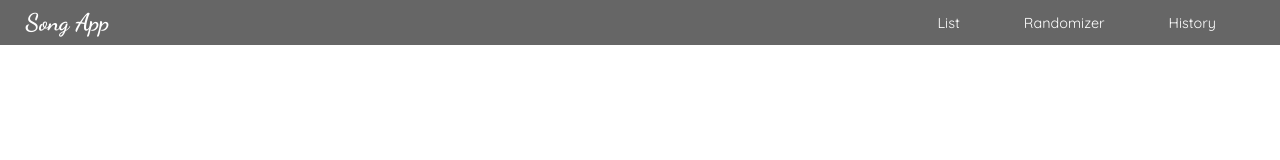
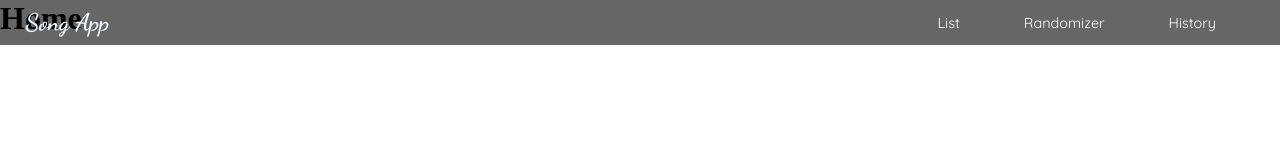
Before and after one commit to Salvador318Alvarez/SongLeadersApp, a React (Create React App) app: page / in a window 1280 px wide. Shown: the top 160 px of the page. Built offline with nearby package versions, Linux system fonts and the light colour scheme.

Commit message:
fixed bug

```diff
--- a/src/index.css
+++ b/src/index.css
@@ -2,7 +2,6 @@
 
 * {
   margin: 0 auto;
-  color: white;
   text-decoration: none;
 }
 
@@ -42,7 +41,13 @@ nav ul {
 section {
   margin: 10vh 3vw;
 }
+nav > ul > li > a {
+  color: white;
+}
 
+nav > h1 > a {
+  color: aliceblue;
+}
 a:hover {
   color: lightblue;
 }
--- a/src/pages/Home.js
+++ b/src/pages/Home.js
@@ -1,8 +1,8 @@
 const Home = () => {
     return (
-        <>
+
             <h1>Home</h1>
-        </>
+
      );
 }
 
```
